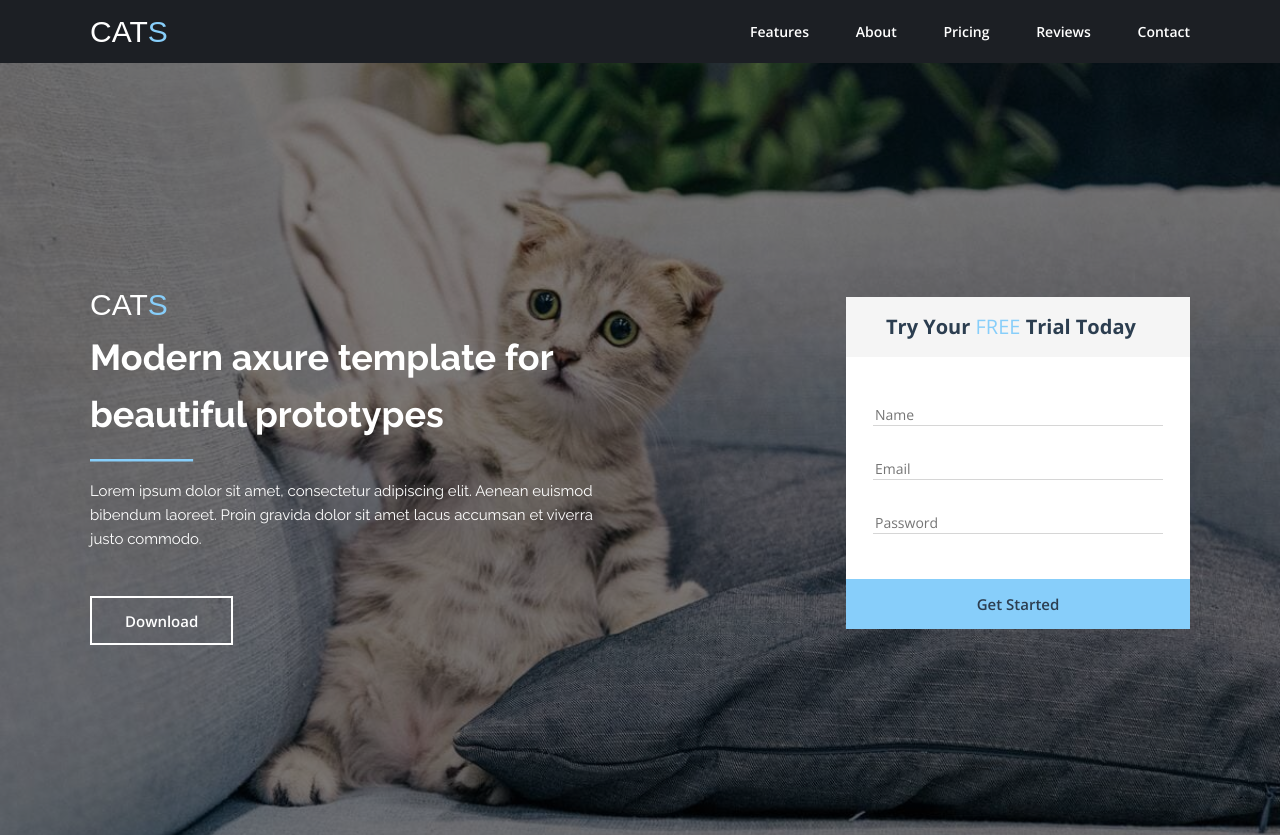
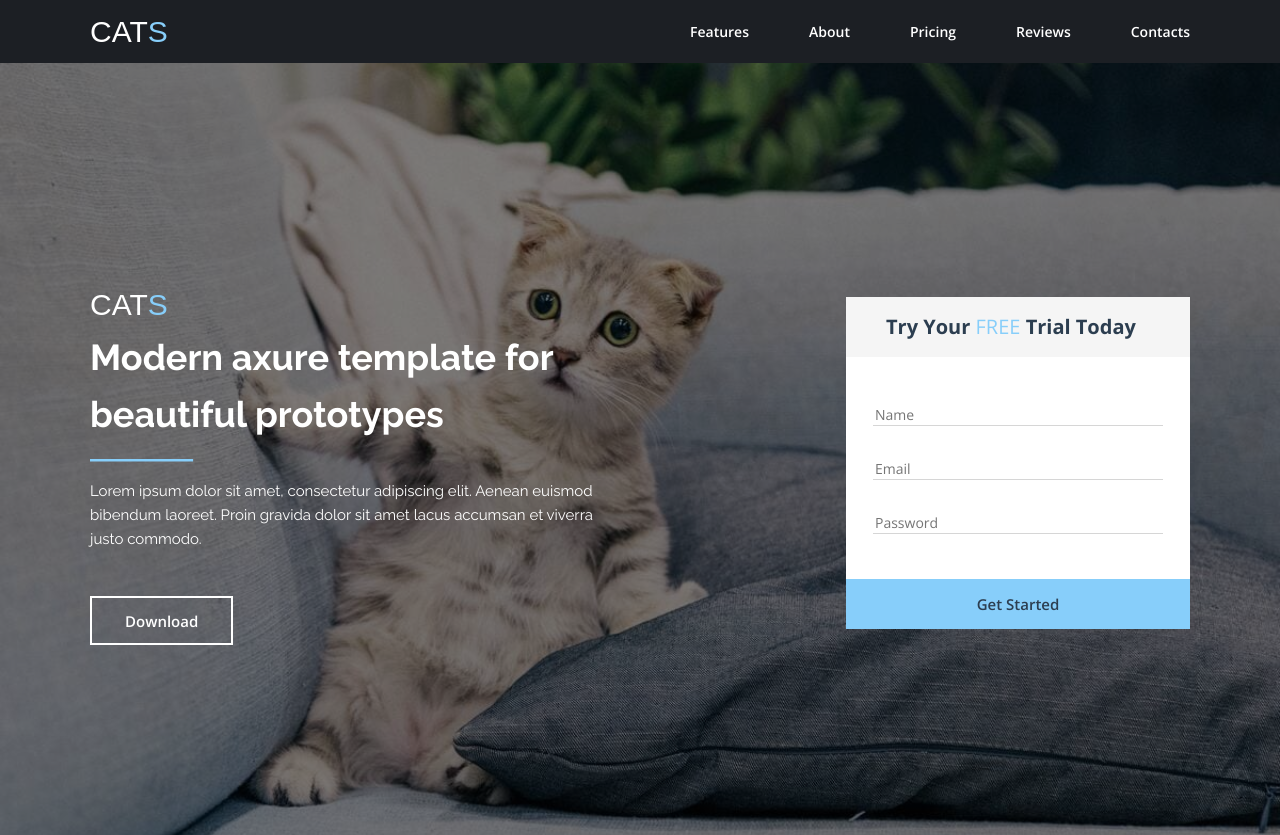
Before and after one commit to primula-mi/vue-landing-page-first, a Vue app: page / in a window 1280 px wide. Shown: the top 835 px of the page. Built offline with nearby package versions, Linux system fonts and the light colour scheme.

Commit message:
Edit Header

```diff
--- a/src/App.vue
+++ b/src/App.vue
@@ -1,5 +1,5 @@
 <script setup>
-import HeaderItem from "@/components/HeaderItem.vue";
+import TheHeader from "@/components/TheHeader.vue";
 import Logo from "@/components/LogoItem.vue";
 import DescriptionItem from "@/components/DescriptionItem.vue";
 import TransparentButton from "@/components/TransparentButton.vue";
@@ -17,6 +17,13 @@ import FeedbackList from "@/components/FeedbackList.vue";
 import FormContactUs from "@/components/FormContactUs.vue";
 import FooterItem from "@/components/FooterItem.vue";
 let descriptions = {
+  header: [
+    { title: "Features", href: "#features" },
+    { title: "About", href: "#about" },
+    { title: "Pricing", href: "#pricing" },
+    { title: "Reviews", href: "#reviews" },
+    { title: "Contacts", href: "#contacts" },
+  ],
   mainPage: {
     subtitle: {
       text: "Modern axure template for beautiful prototypes",
@@ -289,7 +296,7 @@ let descriptions = {
 </script>
 
 <template>
-  <HeaderItem />
+  <TheHeader :headerData="descriptions.header" />
   <main>
     <section class="main-page">
       <div class="container">
--- a/src/components/HeaderNavMenu.vue
+++ /dev/null
@@ -1,41 +0,0 @@
-<template>
-  <nav class="nav-menu">
-    <ul class="nav-menu__list">
-      <li class="nav-menu__item">
-        <a class="nav-menu__link" href="#features">Features</a>
-      </li>
-      <li class="nav-menu__item">
-        <a class="nav-menu__link" href="#about">About</a>
-      </li>
-      <li class="nav-menu__item">
-        <a class="nav-menu__link" href="#pricing">Pricing</a>
-      </li>
-      <li class="nav-menu__item">
-        <a class="nav-menu__link" href="#reviews">Reviews</a>
-      </li>
-      <li class="nav-menu__item">
-        <a class="nav-menu__link" href="#contact">Contact</a>
-      </li>
-    </ul>
-  </nav>
-</template>
-
-<style scoped>
-@import url("https://fonts.googleapis.com/css2?family=Open+Sans:wght@400;600;700&display=swap");
-.nav-menu {
-  width: 40%;
-}
-.nav-menu__list {
-  display: flex;
-  align-items: center;
-  justify-content: space-between;
-  margin: 0;
-  padding: 0;
-}
-.nav-menu__link {
-  color: #fff;
-  font-size: 14px;
-  font-weight: 600;
-  font-family: "Open Sans", "Arial", sans-serif;
-}
-</style>
--- /dev/null
+++ b/src/components/HeaderNavMenuItem.vue
@@ -0,0 +1,23 @@
+<script setup>
+const props = defineProps(["itemData"]);
+</script>
+<template>
+  <li class="nav-menu__item">
+    <a class="nav-menu__link" :href="props.itemData.href">{{
+      props.itemData.title
+    }}</a>
+  </li>
+</template>
+
+<style scoped>
+@import url("https://fonts.googleapis.com/css2?family=Open+Sans:wght@400;600;700&display=swap");
+.nav-menu__item {
+  margin-left: 4em;
+}
+.nav-menu__link {
+  color: #fff;
+  font-size: 14px;
+  font-weight: 600;
+  font-family: "Open Sans", "Arial", sans-serif;
+}
+</style>
--- /dev/null
+++ b/src/components/HeaderNavMenuList.vue
@@ -0,0 +1,28 @@
+<script setup>
+import HeaderNavMenuItem from "@/components/HeaderNavMenuItem.vue";
+const props = defineProps(["navMenuItems"]);
+</script>
+<template>
+  <nav class="nav-menu">
+    <ul class="nav-menu__list">
+      <HeaderNavMenuItem
+        v-for="(item, idx) in props.navMenuItems"
+        :key="idx"
+        :itemData="item"
+      />
+    </ul>
+  </nav>
+</template>
+
+<style scoped>
+.nav-menu {
+  width: 100%;
+}
+.nav-menu__list {
+  display: flex;
+  align-items: center;
+  justify-content: flex-end;
+  margin: 0;
+  padding: 0;
+}
+</style>
--- a/src/components/HeaderItem.vue
+++ b/src/components/TheHeader.vue
@@ -1,21 +1,22 @@
 <script setup>
 import Logo from "@/components/LogoItem.vue";
-import HeaderNavMenu from "@/components/HeaderNavMenu.vue";
+import HeaderNavMenuList from "@/components/HeaderNavMenuList.vue";
+const props = defineProps(["headerData"]);
 </script>
 
 <template>
   <header>
     <div class="container">
       <Logo />
-      <HeaderNavMenu />
+      <HeaderNavMenuList :navMenuItems="props.headerData" />
     </div>
-    <!-- <div class="wrapper"></div> -->
   </header>
 </template>
 
 <style scoped>
 header {
   background: #1c1f24;
+  z-index: 5;
 }
 header .container {
   display: flex;
```
